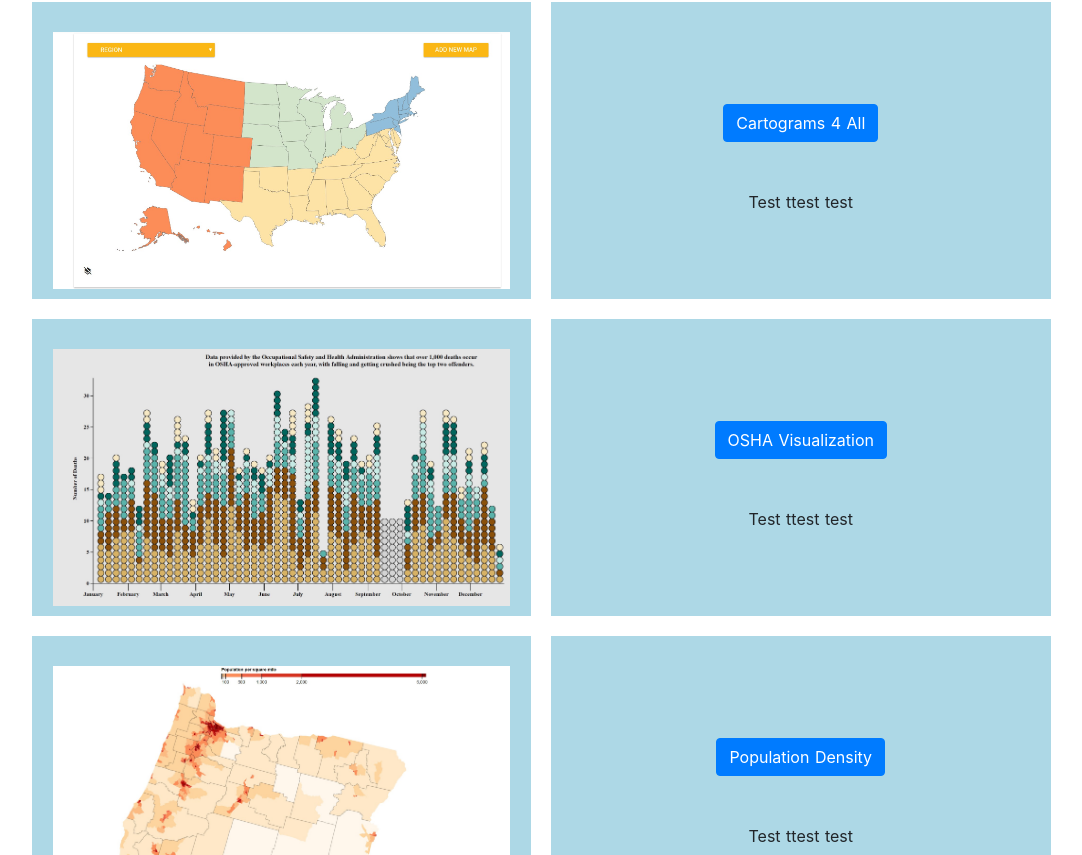
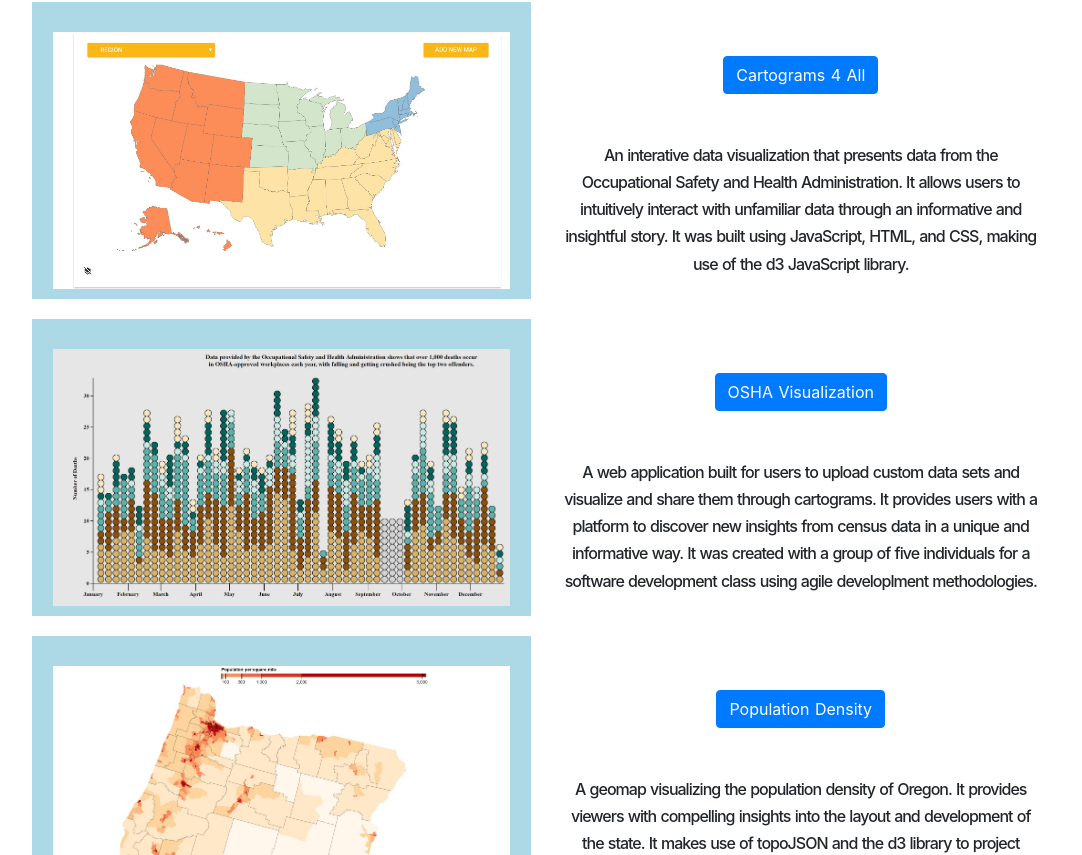
Before and after one commit to mbcrane/my-website, a Nuxt app: page / in a window 1280 px wide. Shown: the part 765-1620 px from the top of the page, without its empty margins (99-1181 px from the left). Built offline with nearby package versions, Linux system fonts and the light colour scheme.

Commit message:
Added project desc, minor formatting

```diff
--- a/pages/index.vue
+++ b/pages/index.vue
@@ -23,22 +23,6 @@
     </div>
 
 
-      <!--
-    <div class="links">
-
-        <a
-          href="https://nuxtjs.org/"
-          target="_blank"
-          class="button--green">Documentation</a>
-        <a
-          href="https://github.com/mbcrane"
-          target="_blank"
-          class="button--grey">GitHub</a>
-      </div>
-      -->
-
-
-
     <!-- Projects -->
    <div class = "projects" id = "projectHeader">
 
@@ -50,7 +34,8 @@
        <div class = "project_desc">
               <b-button class = "button" variant="primary" href="http://cartogram4all.herokuapp.com/app/index.html#DIVISION">
           Cartograms 4 All</b-button>
-          <p class = "description">Test ttest test</p>
+          <p class = "description">An interative data visualization that presents data from the Occupational Safety and Health Administration. It allows users to intuitively interact with unfamiliar data through an informative and insightful story. It was built using JavaScript, HTML, and CSS, making use of the d3 JavaScript library.
+</p>
        </div>
 
 
@@ -63,7 +48,7 @@
        <div class = "project_desc">
            <b-button class = "button" variant="primary" href="https://mbcrane.github.io/WorkplaceDeaths/ ">
           OSHA Visualization</b-button>
-           <p class = "description">Test ttest test</p>
+           <p class = "description">A web application built for users to upload custom data sets and visualize and share them through cartograms. It provides users with a platform to discover new insights from census data in a unique and informative way. It was created with a group of five individuals for a software development class using agile developlment methodologies.</p>
        </div>
 
        <div class = "project_item">
@@ -73,7 +58,7 @@
         <div class = "project_desc">
            <b-button class = "button" variant="primary" href="https://mbcrane.github.io/OregonMapping-/">
            Population Density</b-button>
-            <p class = "description">Test ttest test</p>
+            <p class = "description">A geomap visualizing the population density of Oregon. It provides viewers with compelling insights into the layout and development of the state.  It makes use of topoJSON and the d3 library to project census data onto a map of Oregon.</p>
        </div>
 
 
@@ -133,7 +118,7 @@ export default {
    transform: translateZ(0);
    top: 0;
    right: 0;
-   left: auto;
+
 }
 
 
@@ -204,15 +189,15 @@ export default {
     height: 33%;
     flex-basis: 45%;
     margin: 10px;
-    background-color: lightblue;
     padding: 10px;
     padding-top: 30px;
 }
 
-
+.project_item{
+    background-color: lightblue;
+}
 
 .project_item img {
-
     flex-shrink: 0;
     max-width:100%;
     max-height:100%;
@@ -222,13 +207,18 @@ export default {
 
 .button{
    margin: auto;
-   margin-top: 15%;
+   margin-top: 5%;
    align-self: center;
 }
 
 .description{
     margin-top: 10%;
     align-self: center;
+    letter-spacing: -1px;
+  line-height: 1.7;
+  font-size: 1rem;
+  font-weight: 500;
+
 }
 
 /* Contact Styling */
```
